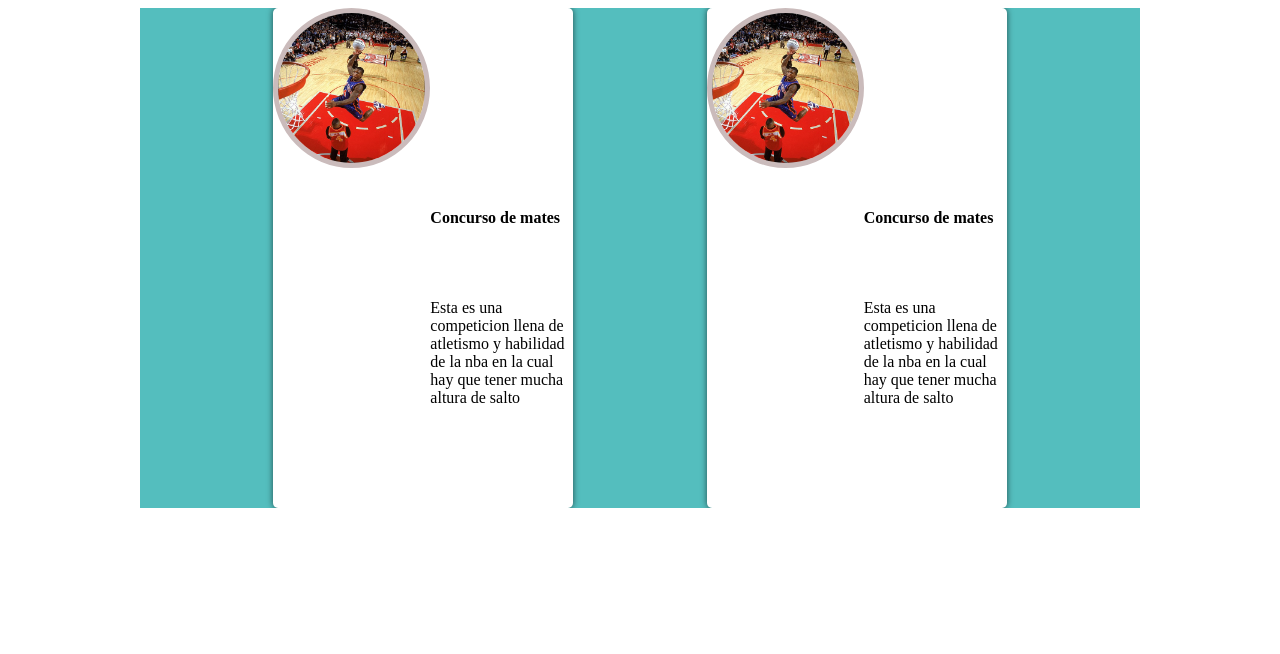
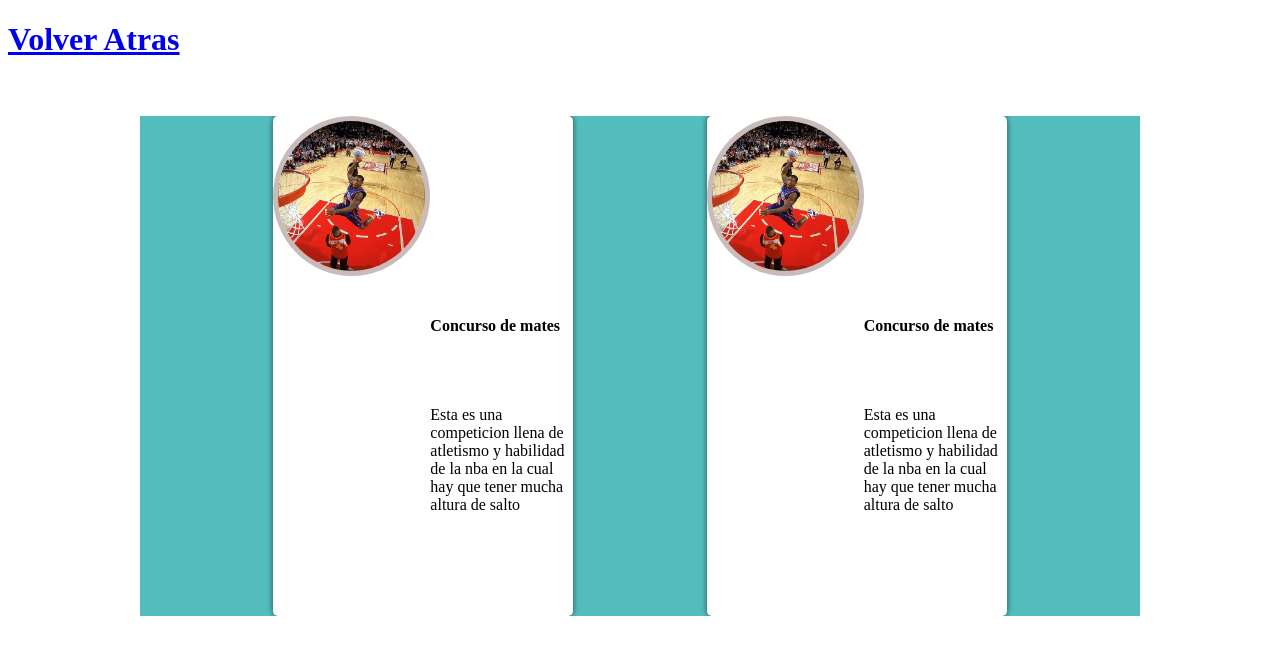
Before and after one commit to GerardoDurBa/PrimerParcial, a plain HTML site: page Pagina-gerardo/primerparcial/primerparcial.html in a window 1280 px wide. Drawn offline with Linux system fonts and the light colour scheme.

Commit message:
Cargando primer parcial a web otra vez

```diff
--- a/Pagina-gerardo/primerparcial/primerparcial.html
+++ b/Pagina-gerardo/primerparcial/primerparcial.html
@@ -7,6 +7,8 @@
     <link rel="stylesheet" href="../css/primerpacial.css">
 </head>
 <body>
+<a href="../index.html"><h1>Volver Atras</h1></a>
+    <br><br>
     <section class="clientes contenedor">
     <div class="cards">
         <div class="card">
```
